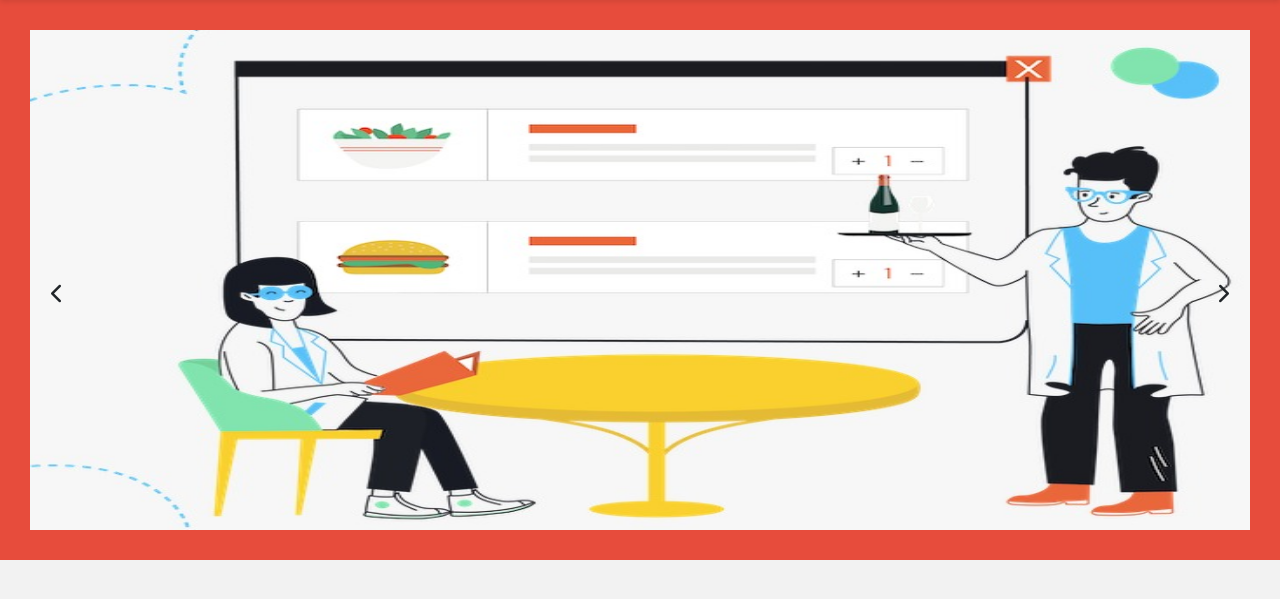
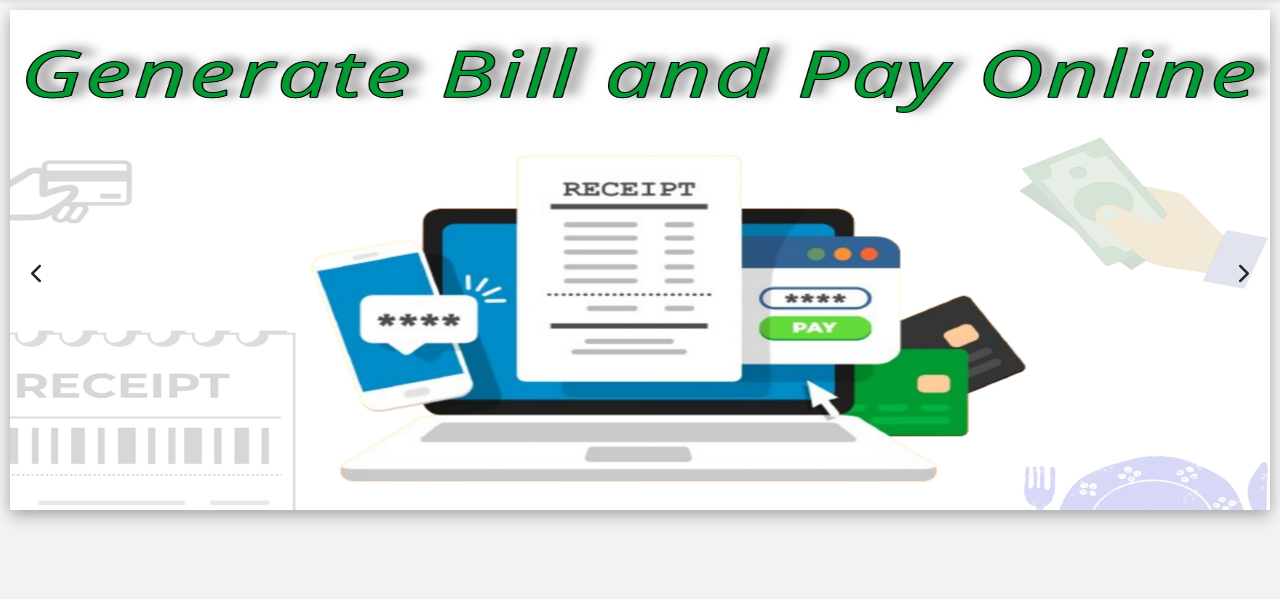
Before and after one commit to Aryan-1212/scanToDine, a PHP site: page /adminMain.php in a window 1280 px wide. Shown: the part 100-699 px from the top of the page. Run offline with PHP 8.4, Linux system fonts and the light colour scheme.

Commit message:
slides change

```diff
--- a/adminModule/adminMain.css
+++ b/adminModule/adminMain.css
@@ -8,17 +8,18 @@ body{
 }
 
 .slider-div{
-    background-color: #e74c3c;
-    padding-top: 30px;
-    padding-bottom: 30px;
+    background-color: whitesmoke;
+    padding-top: 10px;
+    padding-bottom: 10px;
 }
 
 .slider{
-    margin: 0px 30px;
+    margin: 0px 10px;
     height: 500px;
     display: flex;
     position: relative;
     overflow: hidden;
+    box-shadow: rgba(0, 0, 0, 0.35) 0px 5px 15px;
 }
 
 .slider .slide{
--- a/adminModule/adminMain.php
+++ b/adminModule/adminMain.php
@@ -13,11 +13,11 @@
 <body>
     <div class="slider-div">
         <div class="slider">
-            <img src="adminMain-images/menu.jpg" class="slide" alt="">
-            <img src="adminMain-images/bill.jpg" class="slide" alt="">
-            <img src="adminMain-images/ingredients.jpg" class="slide" alt="">
-            <img src="adminMain-images/Qr.jpg" class="slide" alt="">
-            <img src="adminMain-images/orderStatus.jpg" class="slide" alt="">
+            <img src="adminMain-images/slide1.jpg" class="slide" alt="">
+            <img src="adminMain-images/slide2.jpg" class="slide" alt="">
+            <img src="adminMain-images/slide3.jpg" class="slide" alt="">
+            <img src="adminMain-images/slide4.jpg" class="slide" alt="">
+            <img src="adminMain-images/slide5.jpg" class="slide" alt="">
             <button id="slider-left-btn" class="btn" onclick="prevSlide()"><i class="fa-solid fa-chevron-left fa-lg"></i></button>
             <button id="slider-right-btn" class="btn" onclick="nextSlide()"><i class="fa-solid fa-chevron-right fa-lg"></i></button>
         </div>
```
Also changed, not shown: adminModule/adminMain-images/slide1.jpg (added), adminModule/adminMain-images/slide2.jpg (added), adminModule/adminMain-images/slide3.jpg (added), adminModule/adminMain-images/slide4.jpg (added), adminModule/adminMain-images/slide5.jpg (added).
